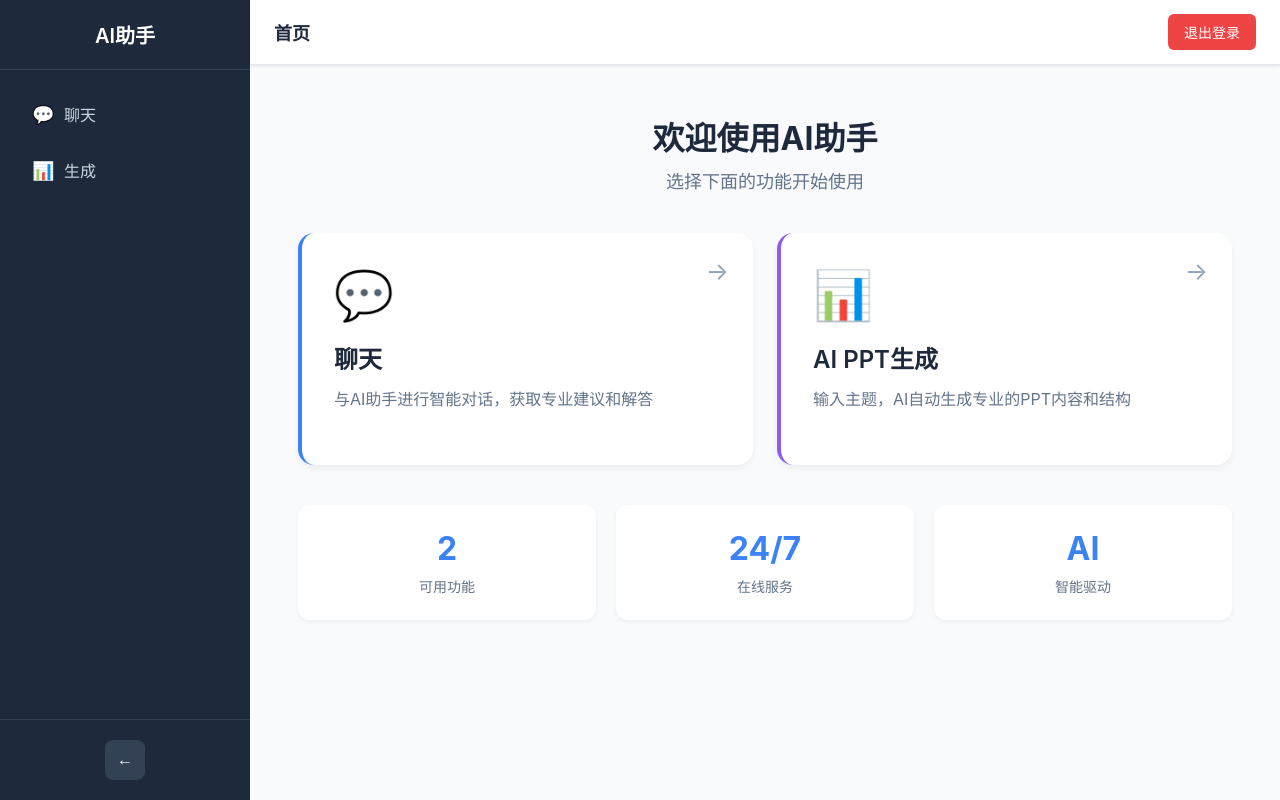
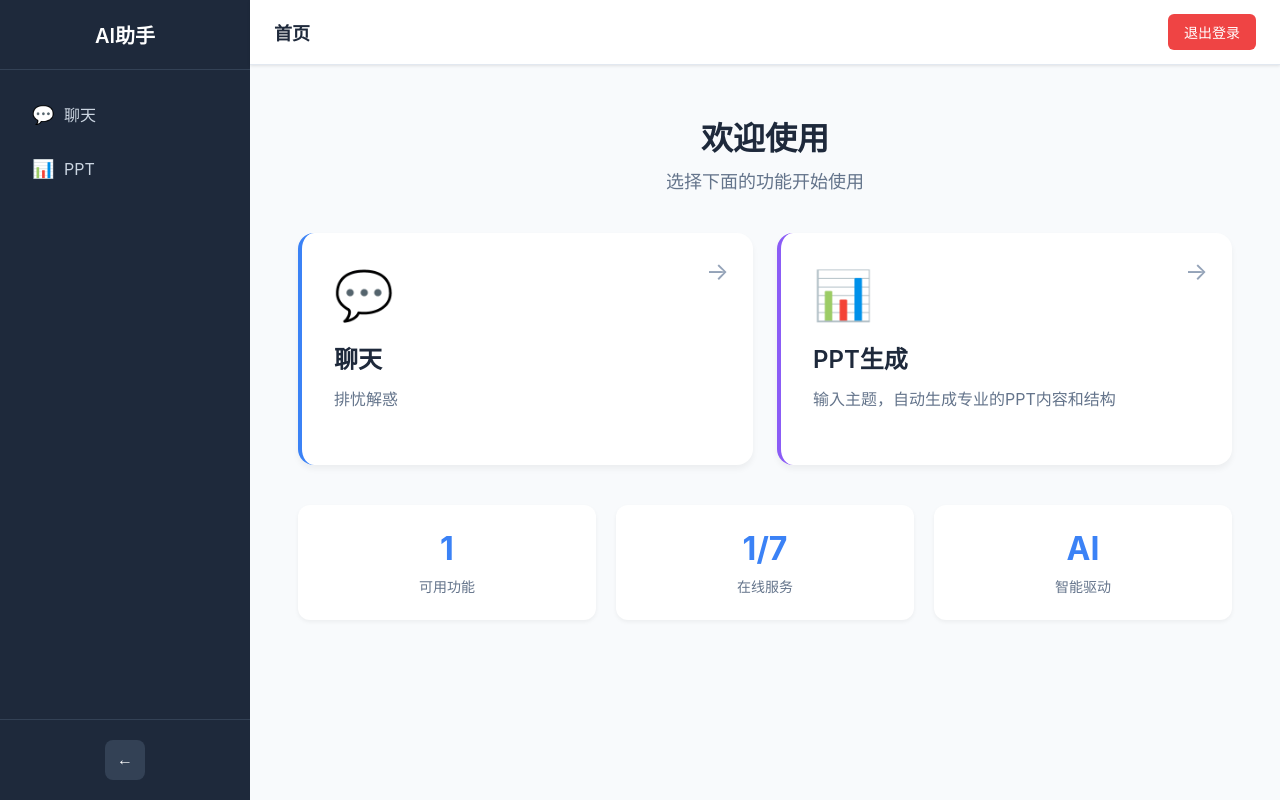
Before and after one commit to langqixuezhang/ai-model, a Vue app: page / in a window 1280 px wide. Built offline with nearby package versions, Linux system fonts and the light colour scheme; sample sign-in values are in the browser's storage.

Commit message:
ppt逻辑处理

```diff
--- a/public/index.html
+++ b/public/index.html
@@ -1,15 +1,22 @@
 <!DOCTYPE html>
 <html lang="">
   <head>
-    <meta charset="utf-8">
-    <meta http-equiv="X-UA-Compatible" content="IE=edge">
-    <meta name="viewport" content="width=device-width,initial-scale=1.0">
-    <link rel="icon" href="<%= BASE_URL %>favicon.ico">
+    <meta charset="utf-8" />
+    <meta http-equiv="X-UA-Compatible" content="IE=edge" />
+    <meta name="viewport" content="width=device-width,initial-scale=1.0" />
+    <link rel="icon" href="<%= BASE_URL %>favicon.ico" />
+    <link
+      rel="stylesheet"
+      href="https://cdnjs.cloudflare.com/ajax/libs/font-awesome/6.0.0/css/all.min.css"
+    />
     <title><%= htmlWebpackPlugin.options.title %></title>
   </head>
   <body>
     <noscript>
-      <strong>We're sorry but <%= htmlWebpackPlugin.options.title %> doesn't work properly without JavaScript enabled. Please enable it to continue.</strong>
+      <strong
+        >We're sorry but <%= htmlWebpackPlugin.options.title %> doesn't work properly without
+        JavaScript enabled. Please enable it to continue.</strong
+      >
     </noscript>
     <div id="app"></div>
     <!-- built files will be auto injected -->
--- a/src/App.vue
+++ b/src/App.vue
@@ -7,6 +7,7 @@
 <script>
   export default {
     name: 'App',
+    components: {},
   }
 </script>
 
--- a/src/layouts/BasicLayout.vue
+++ b/src/layouts/BasicLayout.vue
@@ -14,7 +14,7 @@
 
         <router-link to="/ppt" class="nav-item" :class="{ active: $route.path === '/ppt' }">
           <span class="nav-icon">📊</span>
-          <span class="nav-text" v-show="!isCollapsed">生成</span>
+          <span class="nav-text" v-show="!isCollapsed">PPT</span>
         </router-link>
       </nav>
 
@@ -59,7 +59,7 @@
       const currentPageTitle = computed(() => {
         const routeMap = {
           '/chat': 'AI聊天',
-          '/ppt': 'AI PPT生成',
+          '/ppt': 'PPT生成',
         }
         return routeMap[route.path] || '首页'
       })
--- a/src/views/AiPpt.vue
+++ b/src/views/AiPpt.vue
@@ -2,8 +2,8 @@
   <div class="ai-ppt">
     <div class="ppt-container">
       <div class="ppt-header">
-        <h2>AI PPT生成器</h2>
-        <p>输入主题，AI将为你生成专业的PPT内容</p>
+        <h2>PPT生成器</h2>
+        <p>输入主题，穆老师将为你生成专业的PPT内容</p>
       </div>
 
       <div class="ppt-form">
@@ -75,7 +75,6 @@
 
 <script>
   import { ref } from 'vue'
-
   export default {
     name: 'AiPptPage',
     setup() {
@@ -84,8 +83,14 @@
       const pptStyle = ref('professional')
       const generating = ref(false)
       const generatedPpt = ref(null)
+      const pptOpen = ref(false)
 
       const generatePpt = async () => {
+        if (!pptOpen.value) {
+          alert('PPT生成服务正在测试阶段，暂未开放，敬请期待！')
+          return
+        }
+
         if (!pptTopic.value.trim() || generating.value) return
 
         generating.value = true
--- a/src/views/Dashboard.vue
+++ b/src/views/Dashboard.vue
@@ -1,7 +1,7 @@
 <template>
   <div class="dashboard">
     <div class="welcome-section">
-      <h1>欢迎使用AI助手</h1>
+      <h1>欢迎使用</h1>
       <p>选择下面的功能开始使用</p>
     </div>
 
@@ -9,25 +9,25 @@
       <router-link to="/chat" class="feature-card chat-card">
         <div class="feature-icon">💬</div>
         <h3>聊天</h3>
-        <p>与AI助手进行智能对话，获取专业建议和解答</p>
+        <p>排忧解惑</p>
         <div class="feature-arrow">→</div>
       </router-link>
 
       <router-link to="/ppt" class="feature-card ppt-card">
         <div class="feature-icon">📊</div>
-        <h3>AI PPT生成</h3>
-        <p>输入主题，AI自动生成专业的PPT内容和结构</p>
+        <h3>PPT生成</h3>
+        <p>输入主题，自动生成专业的PPT内容和结构</p>
         <div class="feature-arrow">→</div>
       </router-link>
     </div>
 
     <div class="quick-stats">
       <div class="stat-card">
-        <div class="stat-number">2</div>
+        <div class="stat-number">1</div>
         <div class="stat-label">可用功能</div>
       </div>
       <div class="stat-card">
-        <div class="stat-number">24/7</div>
+        <div class="stat-number">1/7</div>
         <div class="stat-label">在线服务</div>
       </div>
       <div class="stat-card">
--- a/vue.config.js
+++ b/vue.config.js
@@ -11,6 +11,7 @@ module.exports = defineConfig({
       },
     },
     onBeforeSetupMiddleware(devServer) {
+      console.log('devServer', devServer)
       if (!devServer) return
       const app = devServer.app
 
```
